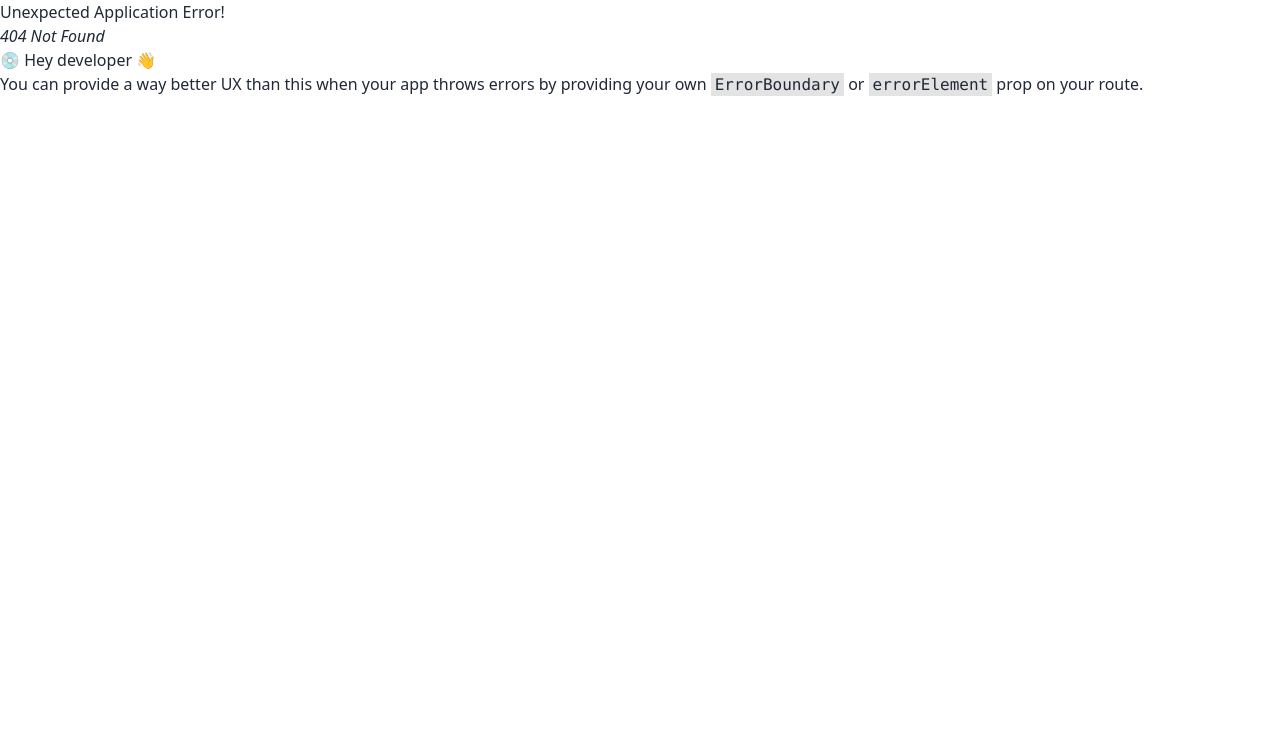
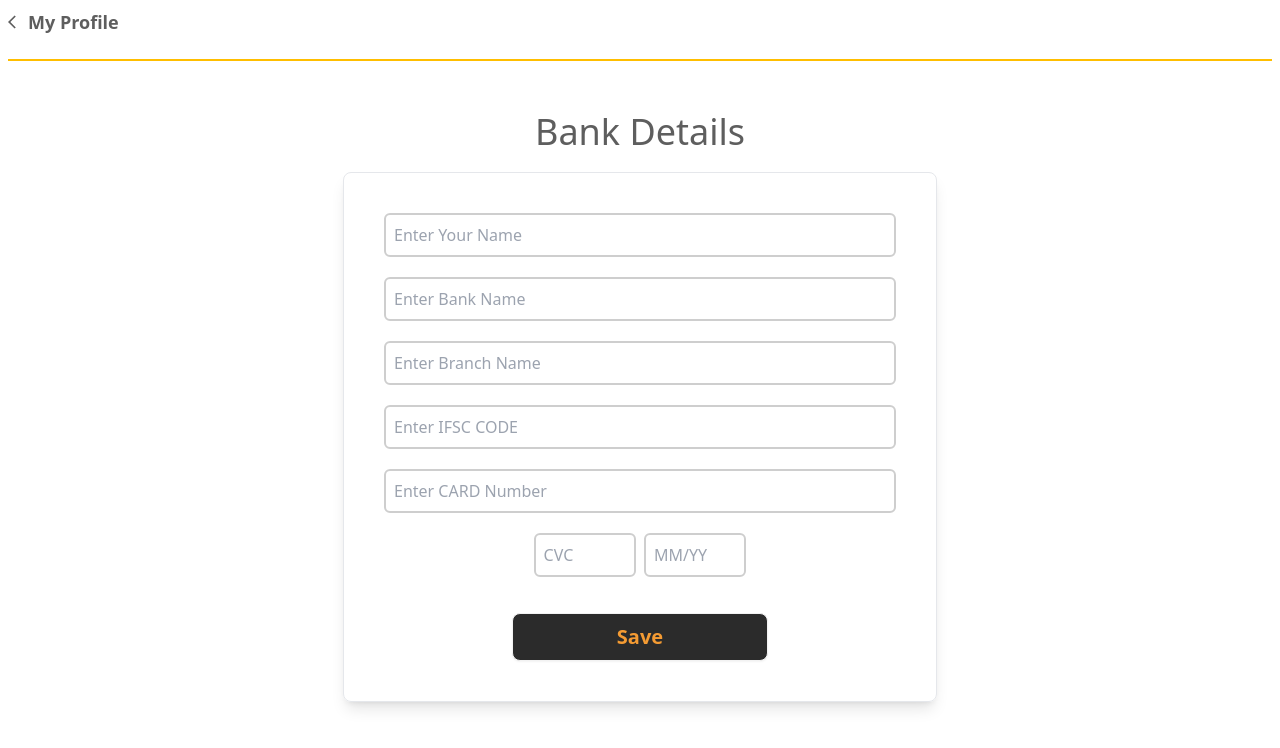
Before and after one commit to prembevinakatti/TableTap, a React (Vite) app: page /bankDetails in a window 1280 px wide. Before the commit this address had no page. Shown: the top 748 px of the page. Built offline with nearby package versions, Linux system fonts and the light colour scheme; no server answers.

Commit message:
bank details

```diff
--- /dev/null
+++ b/src/components/BankDetails/BankDetails.jsx
@@ -0,0 +1,38 @@
+import React from "react";
+import ProfileNav from "../ProfileNav/ProfileNav";
+import InputBox from "../InputBox/InputBox";
+import Button from "../Button/Button";
+
+export const BankDetails = () => {
+  return (
+    <div>
+      <div>
+        <ProfileNav />
+      </div>
+
+      <div className="bankDetails w-full h-full flex flex-col items-center justify-center">
+        <div className="flex flex-col items-center">
+          <h1 className="text-4xl text-tertiary my-5">Bank Details</h1>
+          <div>
+            <form
+              action=""
+              className="flex w-full flex-col items-center gap-5 border xl:p-10 md:p-5 p-2 rounded-lg shadow-lg"
+            >
+              <InputBox info="w-[95vw] md:w-[50vw] lg:w-[40vw]" placeholder="Enter Your Name" />
+              <InputBox info="w-[95vw] md:w-[50vw] lg:w-[40vw]" placeholder="Enter Bank Name" />
+              <InputBox info="w-[95vw] md:w-[50vw] lg:w-[40vw]" placeholder="Enter Branch Name" />
+              <InputBox info="w-[95vw] md:w-[50vw] lg:w-[40vw]" placeholder="Enter IFSC CODE" />
+              <InputBox info="w-[95vw] md:w-[50vw] lg:w-[40vw]" type="password" placeholder="Enter CARD Number" />
+              <div className="flex items-center gap-2">
+                <InputBox info="xl:w-[8vw] " placeholder="CVC" />
+                <InputBox info="xl:w-[8vw] " placeholder="MM/YY" />
+              </div>
+
+              <Button details="btn-wide mt-4" info="Save" />
+            </form>
+          </div>
+        </div>
+      </div>
+    </div>
+  );
+};
--- a/src/main.jsx
+++ b/src/main.jsx
@@ -26,6 +26,7 @@ import ResTiming from './components/ResTiming/ResTiming.jsx'
 import ResProfilePage from './components/ResProfilePage/ResProfilePage.jsx'
 import Resprofileedit from './pages/restorent/Resprofileedit.jsx'
 import Resroomedit from './pages/restorent/Resroomedit.jsx'
+import { BankDetails } from './components/BankDetails/BankDetails.jsx'
 const router=createBrowserRouter(
   createRoutesFromElements(
      <Route path='/' element={<App/>}>
@@ -42,6 +43,7 @@ const router=createBrowserRouter(
       <Route path='/resprofileedit' element={<Resprofileedit/>}/>
       <Route path='/resresroomedit' element={<Resroomedit/>}/>
       <Route path='/bookings' element={<UserBookingPage/>}/>
+      <Route path='/bankDetails' element={<BankDetails/>}/>
     </Route>
   )
 
```
